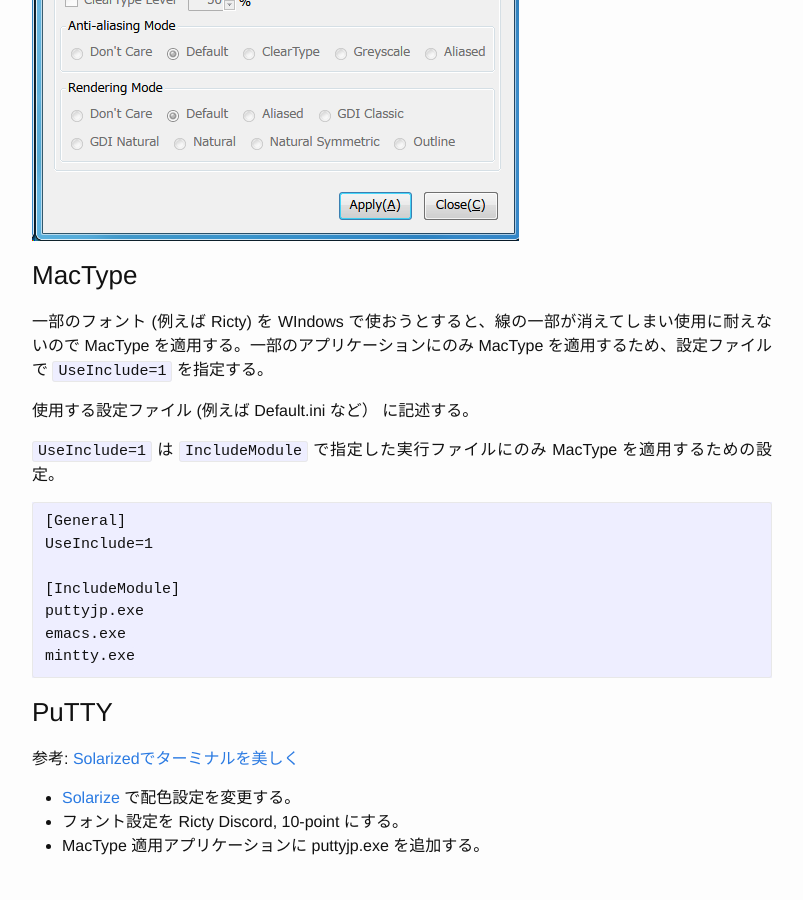
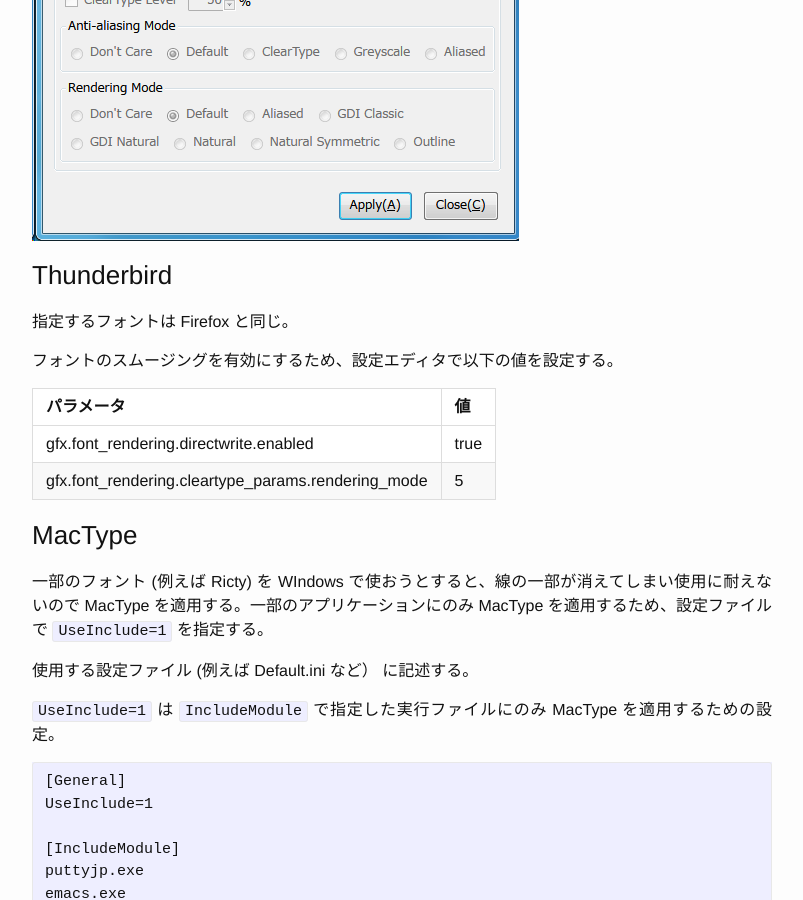
Before and after one commit to chirimenmonster/chirimenmonster.github.io, a Jekyll site: the page built from _posts/2016-01-27-express-windows.md, in a window 1280 px wide and 900 px high, scrolled down 1883 px. Shown: the whole window, without its empty margins (238-1041 px from the left). Built offline with Jekyll 4.4.1, drawn with Linux system fonts in a browser that asks for light colours.

Commit message:
thunderbird のフォント設定

```diff
--- a/_posts/2016-01-27-express-windows.md
+++ b/_posts/2016-01-27-express-windows.md
@@ -52,6 +52,17 @@
 ![Anti-Aliasing Tuner の設定](/images/2016-01-27-firefox-addon-antialiasingtuner.png)
 
 
+### Thunderbird
+
+指定するフォントは Firefox と同じ。
+
+フォントのスムージングを有効にするため、設定エディタで以下の値を設定する。
+
+|パラメータ|値|
+|:---|:---|
+|gfx.font_rendering.directwrite.enabled|true|
+|gfx.font_rendering.cleartype_params.rendering_mode|5|
+
 ### MacType
 
 一部のフォント (例えば Ricty) を WIndows で使おうとすると、線の一部が消えてしまい使用に耐えないので MacType を適用する。一部のアプリケーションにのみ MacType を適用するため、設定ファイルで `UseInclude=1` を指定する。
```
